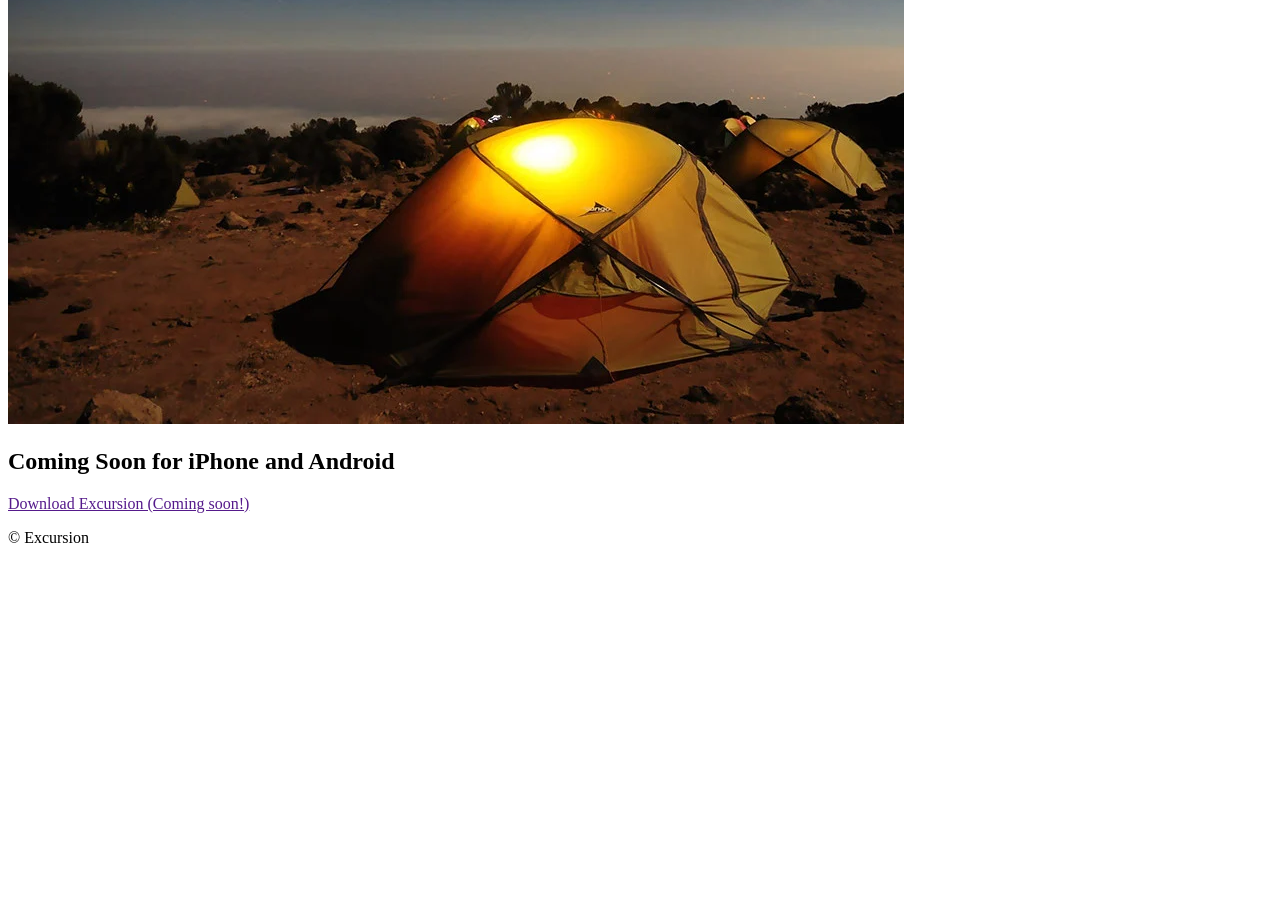
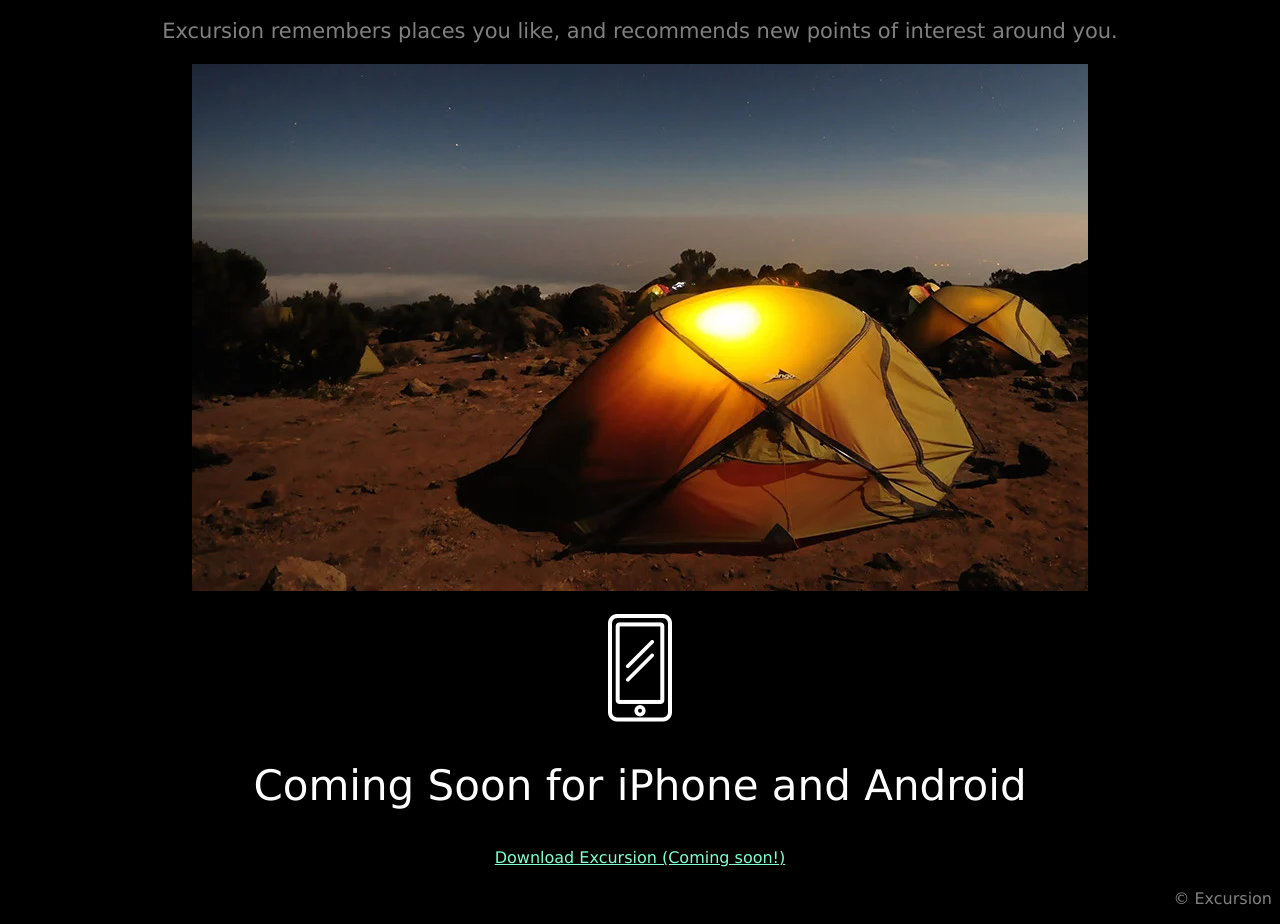
Before and after one commit to amerbecirovic/Excursion, a plain HTML site: page index.html in a window 1280 px wide. Shown: the part 472-1396 px from the top of the page. Before the commit the page ends 1035 px from the top, so only its background shows below. Drawn offline with Linux system fonts and the light colour scheme.

Commit message:
project complete per spec

```diff
--- a/index.html
+++ b/index.html
@@ -14,12 +14,13 @@
         <h2>Your personal travel guide</h2>
         <p>Excursion remembers places you like, and recommends new points of interest around you.</p>
         <img src="resources/camp.jpg"/>
+        <br>
+        <br>
         <img src="resources/phone.jpg"/>
         <h2>Coming Soon for iPhone and Android</h2>
         <p><a href="">Download Excursion (Coming soon!)</a></p>
     </div>
-    <div class="footer">
+    <div id="footer">
         <p>© Excursion</p>
     </div>
-
 </html>
--- a/resources/css/style.css
+++ b/resources/css/style.css
@@ -0,0 +1,38 @@
+* {
+    font-family: 'Verdana';
+    background-color: black;
+}
+
+.headerandvideo {
+    text-align: center;
+}
+
+.info {
+    text-align: center;
+}
+
+h1 {
+    color: white;
+    font-size: 50px;
+}
+
+h2 {
+    color: white;
+    font-size: 42px;
+    font-weight: 300;
+}
+
+a {
+    color: aquamarine;
+    font-size: 16px;
+}
+
+.info p {
+    color: gray;
+    font-size: 21px;
+}
+
+#footer {
+    text-align: right;
+    color: gray;
+}
```
